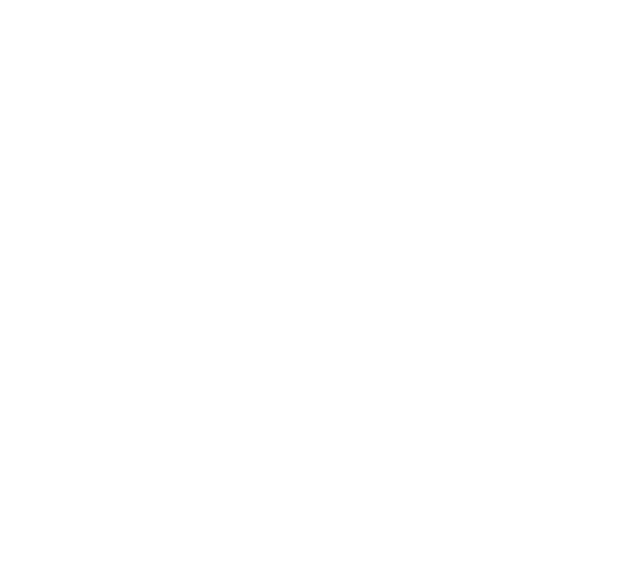
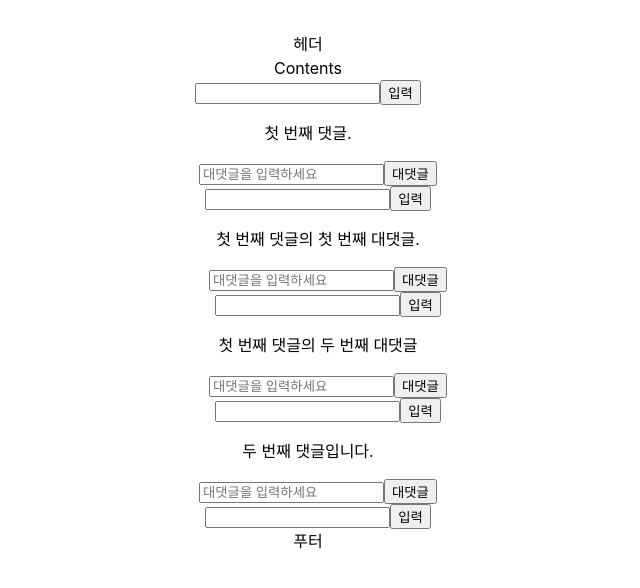
Before and after one commit to ashjang/FitTogether, a React (Vite) app in the folder web/: page / in a window 1280 px wide. Shown: the top 588 px of the page, without its empty margins (332-972 px from the left). Built offline with nearby package versions, Linux system fonts and the light colour scheme.

Commit message:
Comment 1차 레이아웃

```diff
--- a/web/src/App.tsx
+++ b/web/src/App.tsx
@@ -1,7 +1,12 @@
-import "./App.css";
+import './App.css';
+import Community from './pages/Community/Community';
 
 function App() {
-  return <></>;
+  return (
+    <>
+      <Community />
+    </>
+  );
 }
 
 export default App;
--- a/web/src/components/Community_Post/Comments.tsx
+++ b/web/src/components/Community_Post/Comments.tsx
@@ -0,0 +1,88 @@
+import React, { useState } from 'react';
+
+interface Comment {
+  id: number;
+  content: string;
+  replies: Comment[];
+}
+
+interface CommentsProps {
+  comments: Comment[];
+}
+
+const Comments: React.FC<CommentsProps> = ({ comments }) => {
+  const [newComment, setNewComment] = useState<string>('');
+
+  const handleInputChange = (event: React.ChangeEvent<HTMLInputElement>) => {
+    setNewComment(event.target.value);
+  };
+
+  const handleAddComment = (parentId: number | null) => {
+    if (newComment.trim() !== '') {
+      const newCommentObject: Comment = {
+        id: Date.now(), // 간단한 예시를 위해 일시적으로 현재 시간을 id로 사용합니다.
+        content: newComment,
+        replies: [],
+      };
+
+      if (parentId !== null) {
+        // 대댓글인 경우
+        const parentComment = findComment(comments, parentId);
+        if (parentComment) {
+          parentComment.replies.push(newCommentObject);
+        }
+      } else {
+        // 댓글인 경우
+        comments.push(newCommentObject);
+      }
+
+      setNewComment('');
+    }
+  };
+
+  const findComment = (
+    comments: Comment[],
+    id: number
+  ): Comment | undefined => {
+    for (const comment of comments) {
+      if (comment.id === id) {
+        return comment;
+      }
+      const reply = findComment(comment.replies, id);
+      if (reply) {
+        return reply;
+      }
+    }
+    return undefined;
+  };
+
+  return (
+    <>
+      {/* 댓글 입력창 */}
+      <div>
+        <input type="text" value={newComment} onChange={handleInputChange} />
+        <button onClick={() => handleAddComment(null)}>입력</button>
+      </div>
+
+      {/* 댓글 목록 */}
+      {comments.map((comment) => (
+        <div key={comment.id}>
+          <p>{comment.content}</p>
+          <div style={{ marginLeft: '20px' }}>
+            {/* 대댓글 입력 */}
+            <input
+              type="text"
+              value={newComment}
+              onChange={handleInputChange}
+              placeholder="대댓글을 입력하세요"
+            />
+            <button onClick={() => handleAddComment(comment.id)}>대댓글</button>
+            <Comments comments={comment.replies} />
+          </div>
+        </div>
+      ))}
+    </>
+  );
+};
+
+export default Comments;
--- a/web/src/pages/Community/Community.tsx
+++ b/web/src/pages/Community/Community.tsx
@@ -0,0 +1,42 @@
+import React from 'react';
+import Comments from '../../components/Community_Post/Comments';
+
+const Community: React.FC = () => {
+  // 가상의 댓글 데이터
+  const commentsData = [
+    {
+      id: 1,
+      content: '첫 번째 댓글.',
+      replies: [
+        {
+          id: 11,
+          content: '첫 번째 댓글의 첫 번째 대댓글.',
+          replies: [],
+        },
+        {
+          id: 12,
+          content: '첫 번째 댓글의 두 번째 대댓글',
+          replies: [],
+        },
+      ],
+    },
+    {
+      id: 2,
+      content: '두 번째 댓글입니다.',
+      replies: [],
+    },
+  ];
+
+  return (
+    <div>
+      <header>헤더</header>
+      <div>
+        Contents
+        <Comments comments={commentsData} />
+      </div>
+      <footer>푸터</footer>
+    </div>
+  );
+};
+
+export default Community;
```
